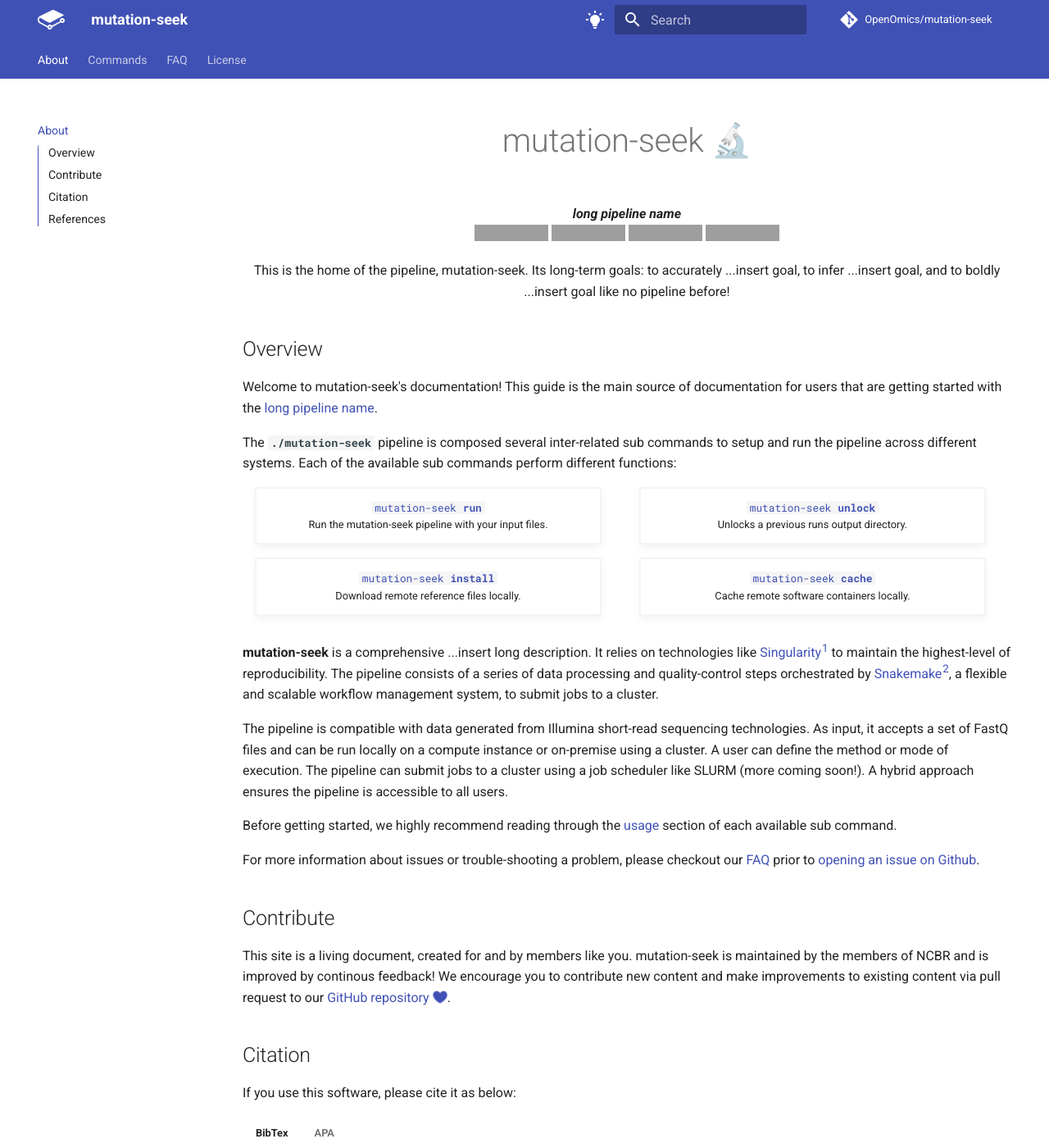
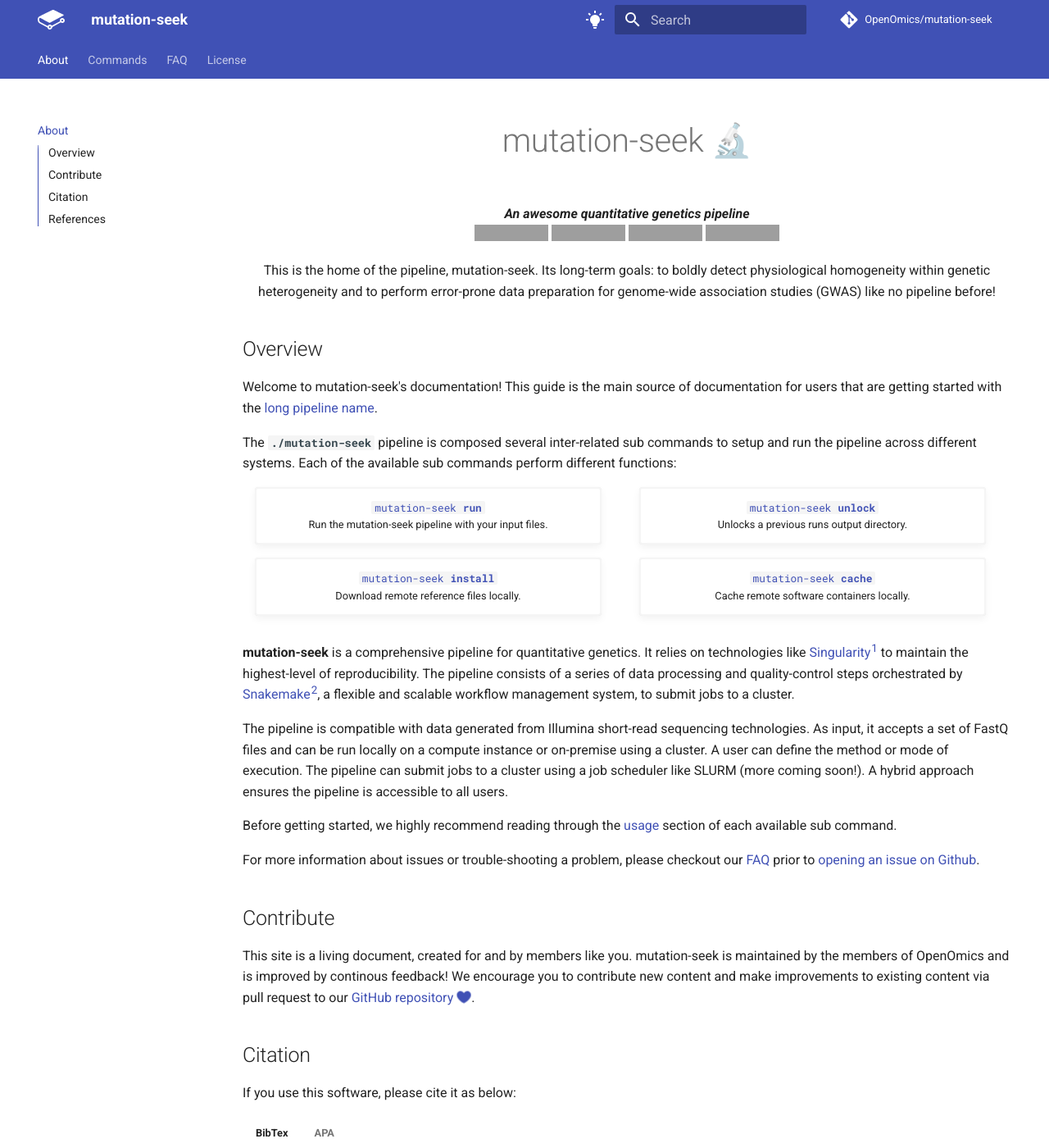
Before and after one commit to OpenOmics/mutation-seek, an MkDocs documentation site: the page built from docs/index.md, in a window 1280 px wide and 1400 px high. Shown: the whole window at 82% size. Built offline with MkDocs 1.6.1 and Material for MkDocs 9.7.7, drawn with Linux system fonts in a browser that asks for light colours; comment, search, counter and statistics services are not loaded; the version menu is left out; grey boxes are pictures that could not be loaded.

Commit message:
Adding descriptions and overview sections

```diff
--- a/docs/index.md
+++ b/docs/index.md
@@ -2,7 +2,7 @@
 
   <h1 style="font-size: 250%">mutation-seek 🔬</h1>
 
-  <b><i>long pipeline name</i></b><br>
+  <b><i>An awesome quantitative genetics pipeline</i></b><br>
   <a href="https://github.com/OpenOmics/mutation-seek/actions/workflows/main.yaml">
     <img alt="tests" src="https://github.com/OpenOmics/mutation-seek/workflows/tests/badge.svg">
   </a>
@@ -17,13 +17,14 @@
   </a>
 
   <p>
-    This is the home of the pipeline, mutation-seek. Its long-term goals: to accurately ...insert goal, to infer ...insert goal, and to boldly ...insert goal like no pipeline before!
+    This is the home of the pipeline, mutation-seek. Its long-term goals: to boldly detect physiological homogeneity within genetic heterogeneity and to perform error-prone data preparation for genome-wide association studies (GWAS) like no pipeline before!
   </p>
 
 </div>
 
 
 ## Overview
+
 Welcome to mutation-seek's documentation! This guide is the main source of documentation for users that are getting started with the [long pipeline name](https://github.com/OpenOmics/mutation-seek/).
 
 The **`./mutation-seek`** pipeline is composed several inter-related sub commands to setup and run the pipeline across different systems. Each of the available sub commands perform different functions:
@@ -58,7 +59,7 @@
 
 </section>
 
-**mutation-seek** is a comprehensive ...insert long description. It relies on technologies like [Singularity<sup>1</sup>](https://singularity.lbl.gov/) to maintain the highest-level of reproducibility. The pipeline consists of a series of data processing and quality-control steps orchestrated by [Snakemake<sup>2</sup>](https://snakemake.readthedocs.io/en/stable/), a flexible and scalable workflow management system, to submit jobs to a cluster.
+**mutation-seek** is a comprehensive pipeline for quantitative genetics. It relies on technologies like [Singularity<sup>1</sup>](https://singularity.lbl.gov/) to maintain the highest-level of reproducibility. The pipeline consists of a series of data processing and quality-control steps orchestrated by [Snakemake<sup>2</sup>](https://snakemake.readthedocs.io/en/stable/), a flexible and scalable workflow management system, to submit jobs to a cluster.
 
 The pipeline is compatible with data generated from Illumina short-read sequencing technologies. As input, it accepts a set of FastQ files and can be run locally on a compute instance or on-premise using a cluster. A user can define the method or mode of execution. The pipeline can submit jobs to a cluster using a job scheduler like SLURM (more coming soon!). A hybrid approach ensures the pipeline is accessible to all users.
 
@@ -68,7 +69,7 @@
 
 ## Contribute
 
-This site is a living document, created for and by members like you. mutation-seek is maintained by the members of NCBR and is improved by continous feedback! We encourage you to contribute new content and make improvements to existing content via pull request to our [GitHub repository :octicons-heart-fill-24:{ .heart }](https://github.com/OpenOmics/mutation-seek).
+This site is a living document, created for and by members like you. mutation-seek is maintained by the members of OpenOmics and is improved by continous feedback! We encourage you to contribute new content and make improvements to existing content via pull request to our [GitHub repository :octicons-heart-fill-24:{ .heart }](https://github.com/OpenOmics/mutation-seek).
 
 ## Citation
 
```
Also changed, not shown: README.md (+3 -3 lines).
